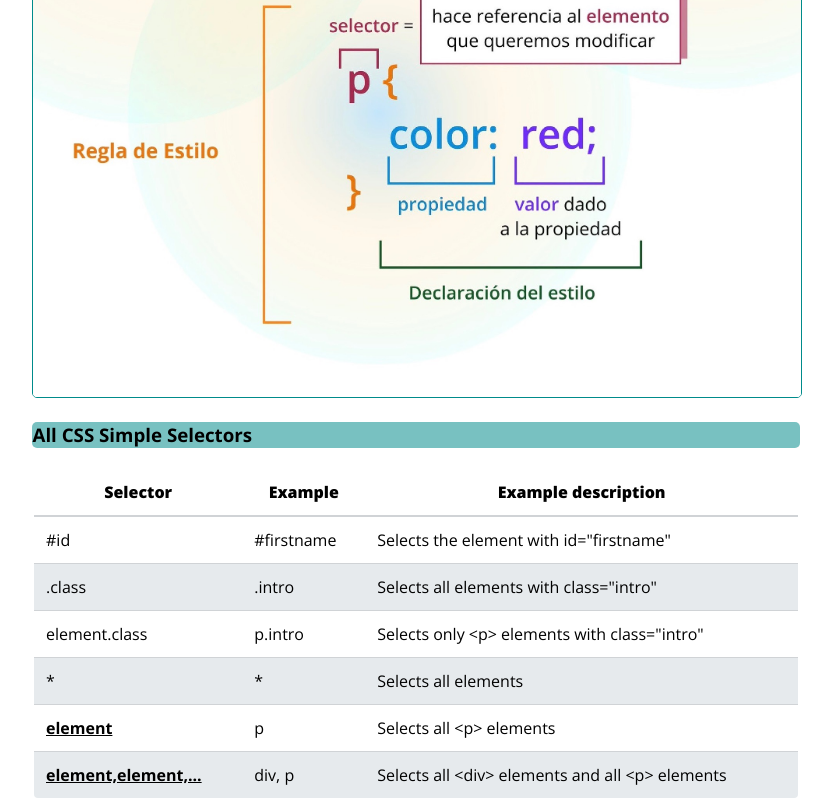
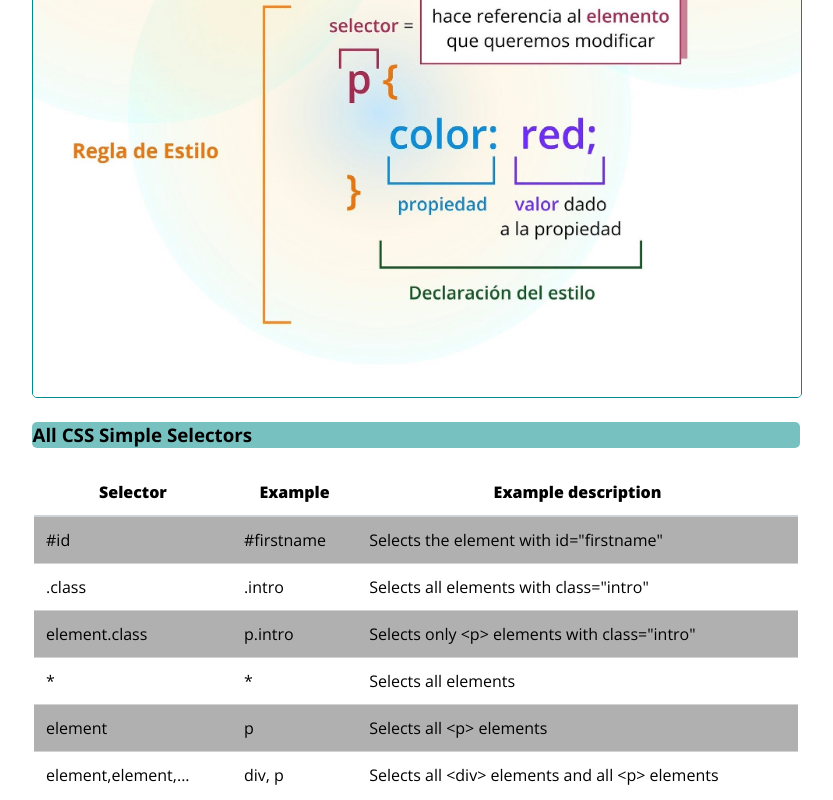
Before and after one commit to DavidInie/ASIX1-0373-AE4-SelectoresCSS-DavidIniesta, a plain HTML site: page index.html in a window 1280 px wide. Shown: the part 1444-2244 px from the top of the page, without its empty margins (224-1057 px from the left). Drawn offline with nearby package versions, Linux system fonts and the light colour scheme.

Commit message:
css tabla

```diff
--- a/estilos/style.css
+++ b/estilos/style.css
@@ -67,39 +67,41 @@ h3{
 
 
 /* Regla 12. Los elementos img tendrán un ancho width de 100%, un border: solid darkcyan 1px; y esquinas redondeadas con valor de 5px */
-img {
+img{
     width: 100%;
     border: 1px solid darkcyan;
     border-radius: 5px;
 }
 
 /* TABLA BONUS */
-.selector-table {
+.tabla_bonus {
     width: 100%;
     border-collapse: collapse;
-    border: 2px solid #7ab3c9;   /* Contorno azul claro */
+    border: 2px solid darkcyan;   /* borde color darkcyan */
     border-radius: 6px;          /* Bordes redondeados */
     overflow: hidden;            /* La tabla mantiene las esquinas redondeadas */
     font-size: 16px;
     background-color: white;
 }
-.selector-table th {
+.tabla_bonus th {
     background-color: #ffffff;
     font-weight: 900;
     padding: 12px;
     border-bottom: 2px solid #d0d3d6;
 }
 
-.selector-table td {
+.tabla_bonus td {
     padding: 12px;
     border-bottom: 1px solid #d0d3d6;
 }
 
-.selector-table .gray {
-    background-color: #e6eaed;
+
+
+.color_gris_filas{
+    background-color: rgba(160, 160, 160, 0.83)  ;
 }
 
-.selector-table a {
+.tabla_bonus a {
     color: black;
     font-weight: bold;
     text-decoration: underline;
--- a/index.html
+++ b/index.html
@@ -63,12 +63,12 @@
     <div id="gallery">
         <div>
             <h3>CSS Syntax</h3>
-            <img src="./img/regla_css.jpg" alt="">
+            <img src="./img/regla_css.jpg">
         </div>
         <div>
             <h3>All CSS Simple Selectors</h3>
         <!-- REGLA BONUS: Crear la tabla inferior con <table> en lugar de insertarla como imagen -->
-        <table class="selector-table">
+        <table class="tabla_bonus">
 
         <!-- titulos de la tabla -->
         <thead>
@@ -79,50 +79,41 @@
             </tr>
         </thead>
 
-         <!-- Filas -->
+         <!-- Filas y columnas-->
         <tbody>
-        <tr>
+            <tr class="color_gris_filas">
                 <td>#id</td>
                 <td>#firstname</td>
                 <td>Selects the element with id="firstname"</td>
             </tr>
-        <tr class="gray">
+            <tr>
                 <td>.class</td>
                 <td>.intro</td>
                 <td>Selects all elements with class="intro"</td>
             </tr>
-        <tr>
+            <tr class="color_gris_filas">
                 <td>element.class</td>
                 <td>p.intro</td>
                 <td>Selects only &lt;p&gt; elements with class="intro"</td>
             </tr>
-
-        <!-- REGLA BONUS: Fila gris -->
-        <tr class="gray">
+            <tr>
                 <td>*</td>
                 <td>*</td>
                 <td>Selects all elements</td>
             </tr>
-
-        <!-- REGLA BONUS: Fila blanca -->
-        <tr>
-            <td><a href="#">element</a></td>
+            <tr class="color_gris_filas">
+                <td>element</td>
                 <td>p</td>
                 <td>Selects all &lt;p&gt; elements</td>
             </tr>
-
-        <!-- REGLA BONUS: Fila gris -->
-        <tr class="gray">
-            <td><a href="#">element,element,...</a></td>
+            <tr>
+                <td>element,element,...</td>
                 <td>div, p</td>
                 <td>Selects all &lt;div&gt; elements and all &lt;p&gt; elements</td>
             </tr>
 
         </tbody>
-
         </table>
-
-
         </div>
     </div>
 
```
Lines whose indentation alone changed are shown as unchanged.
